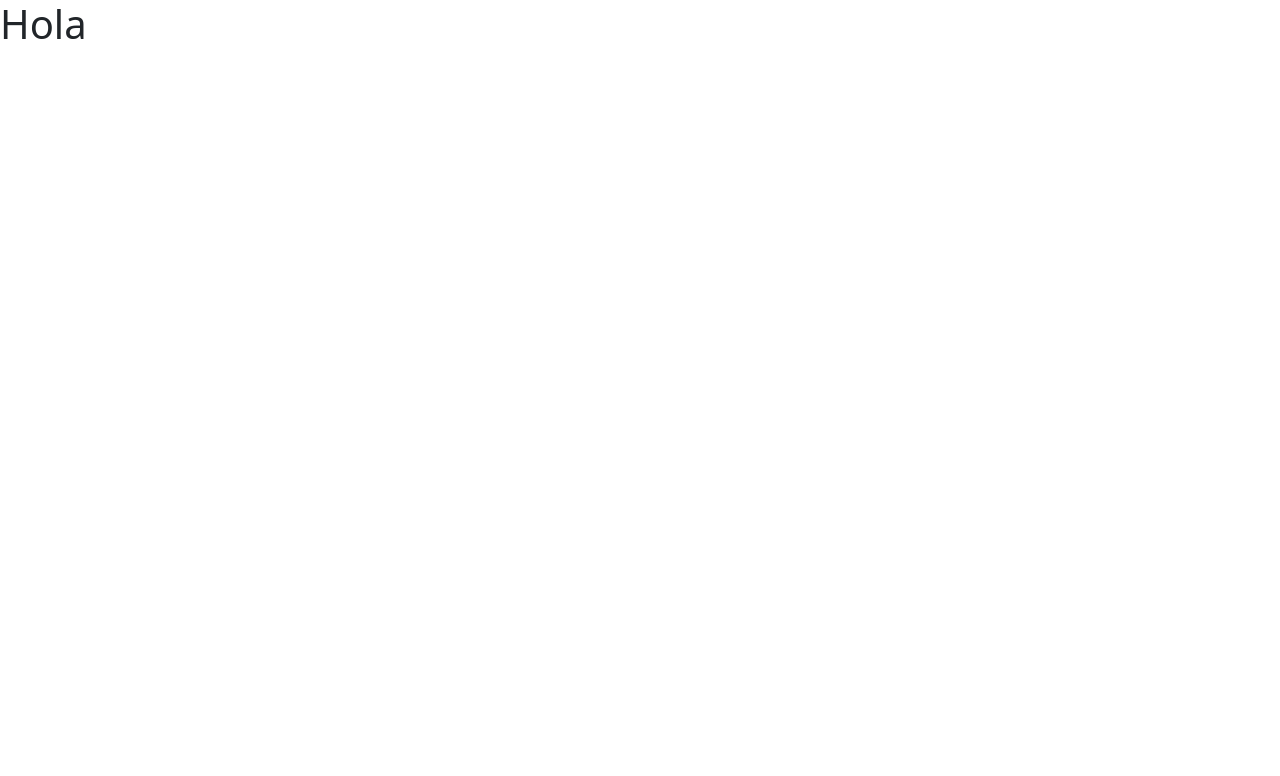
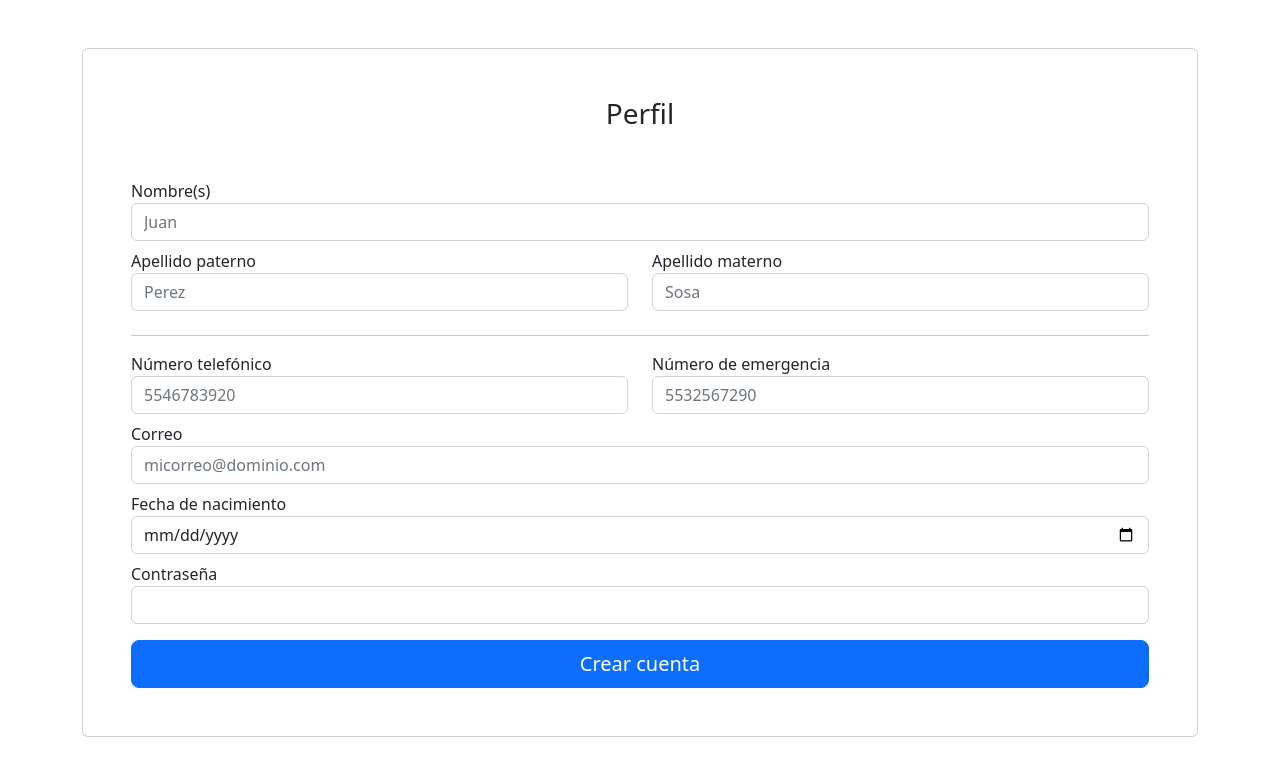
Before and after one commit to setroc/hotel, a React (Vite) app: page /perfil in a window 1280 px wide. Shown: the top 776 px of the page. Built offline with nearby package versions, Linux system fonts and the light colour scheme.

Commit message:
Creacion de pantallas Perfil, reservaciones/Visualizar

```diff
--- a/src/components/cliente/index.js
+++ b/src/components/cliente/index.js
@@ -0,0 +1 @@
+export * from '../perfil/Perfil'
--- /dev/null
+++ b/src/components/perfil/Perfil.jsx
@@ -0,0 +1,86 @@
+import React from 'react'
+
+export const Perfil = () => {
+  //if(data.user=="Cliente")
+  return (
+    <form className="vh-100" >
+      <div className="container py-5 h-100">
+        <div className="row d-flex justify-content-center align-items-center mh-100 ">
+          <div className="col-12 col-md-8 col-lg-6 col-xl-5 w-100">
+            <div className="card">
+              <div className="card-body p-5 text-center">
+                <h3 className="mb-5">Perfil</h3>
+                <div className="mb-2">
+                  <label className="form-label text-start w-100">
+                    Nombre(s)
+                    <input placeholder="Juan" type="text" className="form-control" aria-label="Sizing example input" aria-describedby="inputGroup-sizing-default" required/>
+                  </label>
+                  <div className="row">
+                    <div className="col-md">
+                      <label className="form-label text-start w-100">
+                        Apellido paterno
+                        <input placeholder="Perez" type="text" className="form-control" aria-label="Sizing example input" aria-describedby="inputGroup-sizing-default" required/>
+                      </label>
+                    </div>
+                    <div className="col-md">
+                      <label className="form-label text-start w-100">
+                        Apellido materno
+                        <input placeholder="Sosa" type="text" className="form-control" aria-label="Sizing example input" aria-describedby="inputGroup-sizing-default" required/>
+                      </label>
+                    </div>
+                  </div>
+                </div>
+
+                <hr className="hr" />
+
+                <div className="mb-2">
+                  <div className="row">
+                    <div className="col-md">
+                      <label className="form-label text-start w-100">
+                        Número telefónico
+                        <input placeholder="5546783920" type="number" className="form-control" aria-label="Sizing example input" aria-describedby="inputGroup-sizing-default" required/>
+                      </label>
+                    </div>
+                    <div className="col-md">
+                      <label className="form-label text-start w-100">
+                        Número de emergencia
+                        <input placeholder="5532567290" type="number" className="form-control" aria-label="Sizing example input" aria-describedby="inputGroup-sizing-default" required/>
+                      </label>
+                    </div>
+                  </div>
+
+                  <label className="form-label text-start w-100">
+                    Correo
+                    <input placeholder="micorreo@dominio.com" type="email" className="form-control" aria-label="Sizing example input" aria-describedby="inputGroup-sizing-default" required/>
+                  </label>
+                  {/*
+                    Condición para definir la información a mostrar
+                  {
+                    data.user.rol=="Cliente"?(
+                      <label className="form-label text-start w-100">
+                    CURP
+                    <input placeholder="XXXX999999XXXXXX11" type="text" className="form-control" aria-label="Sizing example input" aria-describedby="inputGroup-sizing-default" required/>
+                  </label>
+                    ):()
+                  }*/}
+                  <label className="form-label text-start w-100">
+                    Fecha de nacimiento
+                    <input type="date" className="form-control" aria-label="Sizing example input" aria-describedby="inputGroup-sizing-default" required/>
+                  </label>
+                  <label className="form-label text-start w-100">
+                    Contraseña
+                    <input placeholder="" type="password" className="form-control" aria-label="Sizing example input" aria-describedby="inputGroup-sizing-default" />
+                  </label>
+                </div>
+
+                <div className="d-grid gap-3">
+                  <button className="btn btn-primary btn-lg btn-block" type="submit">Crear cuenta</button>
+                </div>
+              </div>
+            </div>
+          </div>
+        </div>
+      </div>
+    </form>
+  )
+}
--- /dev/null
+++ b/src/components/perfil/index.js
@@ -0,0 +1 @@
+export * from './Perfil'
--- /dev/null
+++ b/src/components/reservaciones/Visualizar.jsx
@@ -0,0 +1,44 @@
+import React from 'react'
+
+export const Visualizar = () => {
+    return (
+        <div className='d-flex flex-column justify-content-center align-items-center mh-100 w-100'>
+            <h3> Reservaciones </h3>
+            <div className='d-flex justify-content-end align-items-center mt-3 mb-2' style={{ width: "90%" }}>
+                <button className="btn btn-success btn-lg btn-block"> + Crear reservación</button>
+            </div>
+
+            <div style={{ width: "90%" }}>
+                <table class="table table-success table-striped">
+                    <thead>
+                        <tr>
+                            <th scope="col">#</th>
+                            <th scope="col">First</th>
+                            <th scope="col">Last</th>
+                            <th scope="col">Handle</th>
+                        </tr>
+                    </thead>
+                    <tbody>
+                        <tr>
+                            <th scope="row">1</th>
+                            <td>Mark</td>
+                            <td>Otto</td>
+                            <td>@mdo</td>
+                        </tr>
+                        <tr>
+                            <th scope="row">2</th>
+                            <td>Jacob</td>
+                            <td>Thornton</td>
+                            <td>@fat</td>
+                        </tr>
+                        <tr>
+                            <th scope="row">3</th>
+                            <td colspan="2">Larry the Bird</td>
+                            <td>@twitter</td>
+                        </tr>
+                    </tbody>
+                </table>
+            </div>
+        </div>
+    )
+}
--- /dev/null
+++ b/src/components/reservaciones/index.js
@@ -0,0 +1 @@
+export * from './Visualizar'
--- a/src/router/AppRouter.jsx
+++ b/src/router/AppRouter.jsx
@@ -1,6 +1,9 @@
 import { Route, Routes } from "react-router-dom"
 
 import { Login, Register } from "../components/auth"
+
+import { Perfil } from "../components/perfil"
+import { Visualizar } from "../components/reservaciones"
 
 export const AppRouter = () => {
   return (
@@ -11,6 +14,8 @@ export const AppRouter = () => {
         <Route path="register/*" element={<Register />}/>
         {/* rutas privadas */}
         <Route path="/*" element={<Hola />} />
+        <Route path="perfil/*" element={<Perfil/>} />
+        <Route path="reservaciones/visualizar" element={<Visualizar/>} />
       </Routes>
     </>
   )
```
